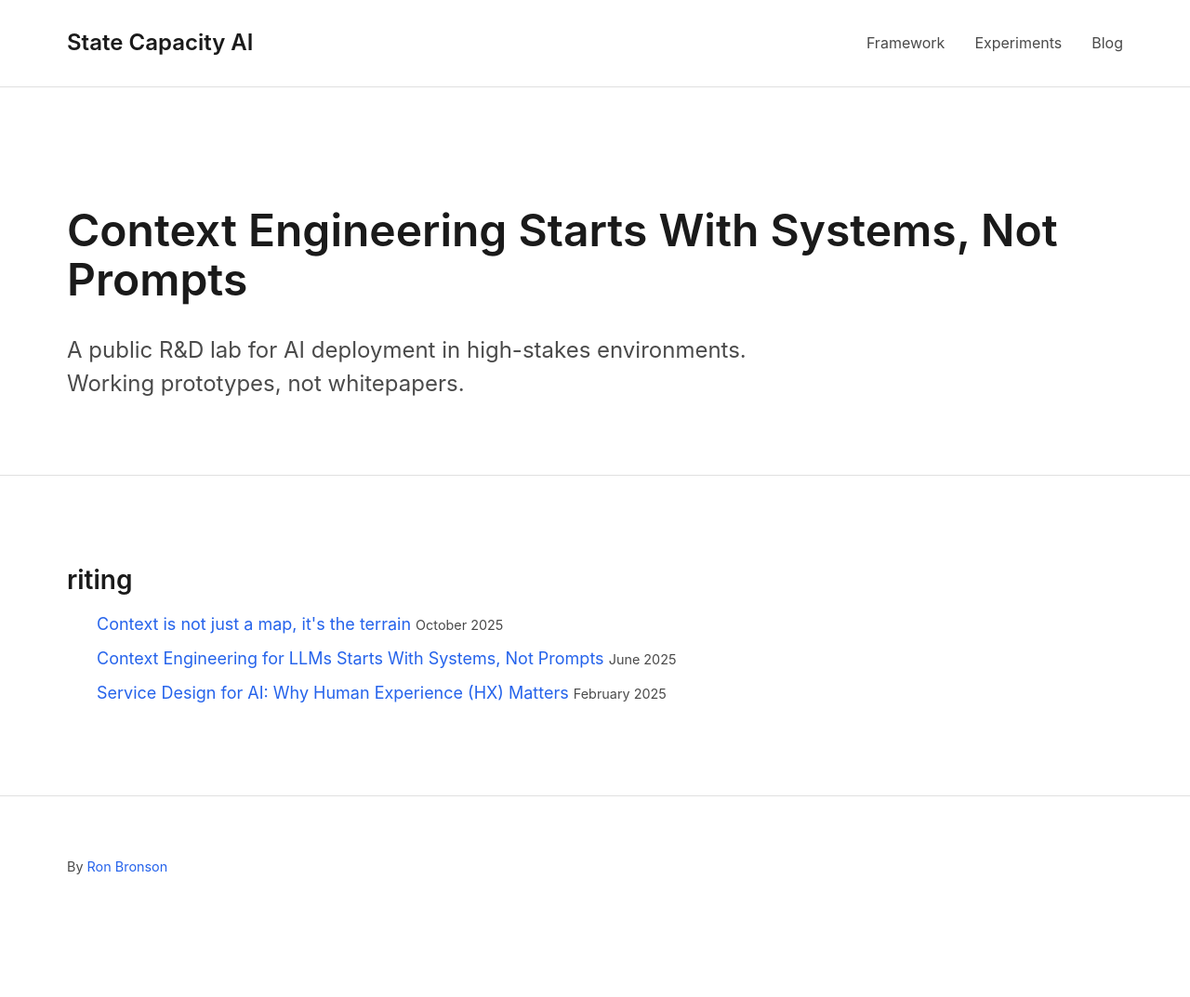
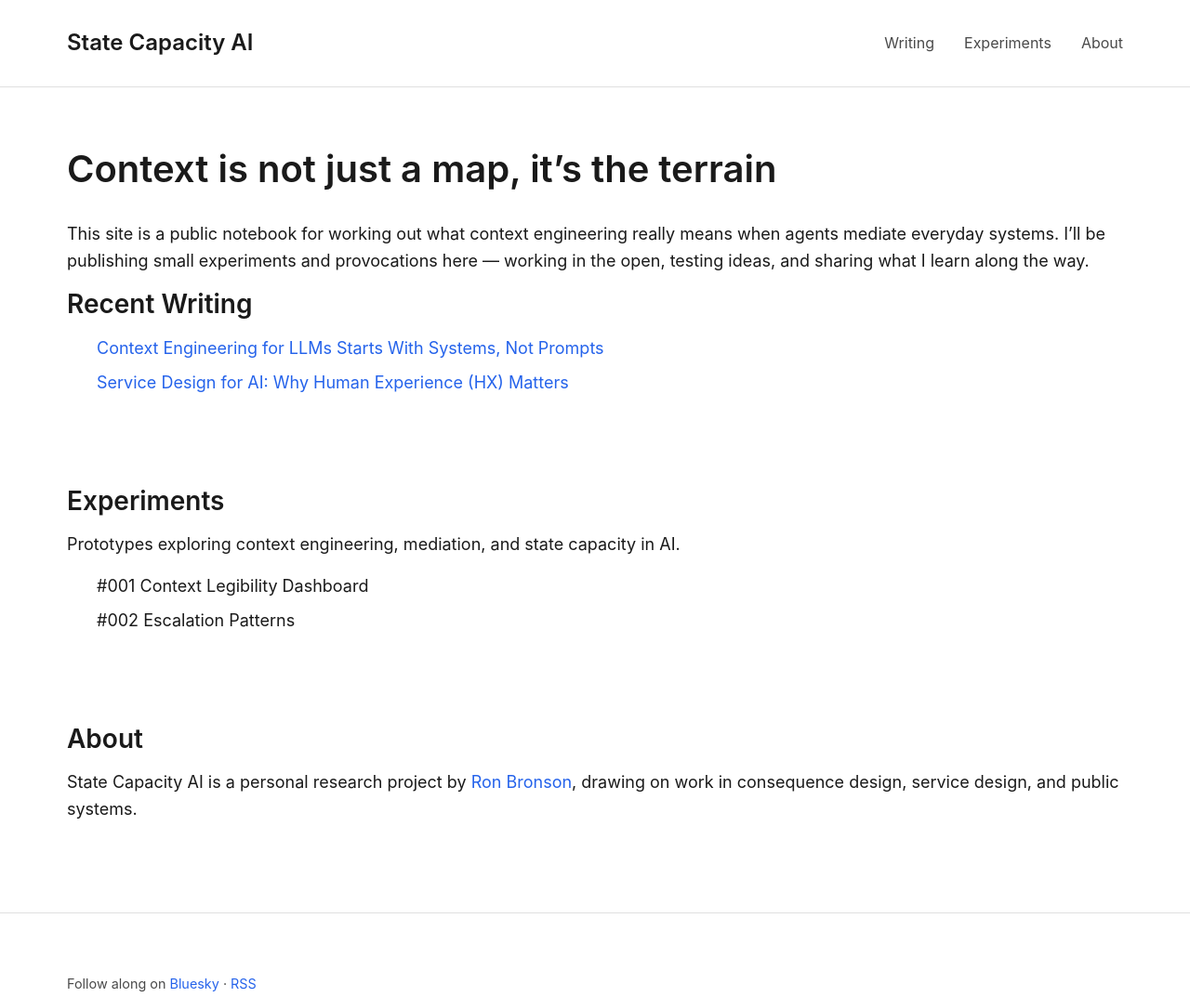
Before and after one commit to quarterback/state-capacity-ai, a plain HTML site: page index.html in a window 1280 px wide. Shown: the whole page at 93% size. Before the commit the page ends 1016 px from the top, so only its background shows below. Drawn offline with Linux system fonts and the light colour scheme; files that its build step writes are made by us from their sources.

Commit message:
Update index.html

```diff
--- a/index.html
+++ b/index.html
@@ -2,44 +2,55 @@
 <html lang="en">
 <head>
   <meta charset="UTF-8">
-    <meta name="viewport" content="width=device-width, initial-scale=1.0">
+  <meta name="viewport" content="width=device-width, initial-scale=1">
   <title>State Capacity AI</title>
-    <link rel="stylesheet" href="/css/style.css">
+  <meta name="description" content="Prototypes and notes on context engineering, agent experience, and AI deployment in public systems.">
+  <link rel="stylesheet" href="style.css">
 </head>
 <body>
   <header>
     <div class="container">
       <h1><a href="/">State Capacity AI</a></h1>
       <nav>
-                <a href="/framework">Framework</a>
+        <a href="/writing">Writing</a>
         <a href="/experiments">Experiments</a>
-                <a href="https://blog.ronbronson.com">Blog</a>
+        <a href="/about">About</a>
       </nav>
     </div>
   </header>
 
-    <main>
-        <section class="hero">
-            <div class="container">
-                <h2>Context Engineering Starts With Systems, Not Prompts</h2>
-                <p class="lead">A public R&D lab for AI deployment in high-stakes environments. Working prototypes, not whitepapers.</p>
-            </div>
+  <main class="container">
+    <article class="intro">
+      <h2>Context is not just a map, it’s the terrain</h2>
+      <p>This site is a public notebook for working out what context engineering really means when agents mediate everyday systems. I’ll be publishing small experiments and provocations here — working in the open, testing ideas, and sharing what I learn along the way.</p>
+    </article>
+
+    <section class="posts">
+      <h3>Recent Writing</h3>
+      <ul>
+        <li><a href="https://blog.ronbronson.com/context-engineering-for-llms-starts-with-systems-not-prompts/">Context Engineering for LLMs Starts With Systems, Not Prompts</a></li>
+        <li><a href="https://blog.ronbronson.com/service-design-for-ai-why-human-experience-hx-matters">Service Design for AI: Why Human Experience (HX) Matters</a></li>
+      </ul>
     </section>
 
-       <section class="foundation">
-    <div class="container">
-        <h3> riting</h3>
+    <section class="experiments">
+      <h3>Experiments</h3>
+      <p>Prototypes exploring context engineering, mediation, and state capacity in AI.</p>
       <ul>
-            <li><a href="https://blog.ronbronson.com/context-is-about-more-than-prompts/">Context is not just a map, it's the terrain</a> <span class="date">October 2025</span></li>
-            <li><a href="https://blog.ronbronson.com/context-engineering-for-llms-starts-with-systems-not-prompts/">Context Engineering for LLMs Starts With Systems, Not Prompts</a> <span class="date">June 2025</span></li>
-            <li><a href="https://blog.ronbronson.com/service-design-for-ai-why-human-experience-hx-matters/">Service Design for AI: Why Human Experience (HX) Matters</a> <span class="date">February 2025</span></li>
+        <li><span class="exp-num">#001</span> Context Legibility Dashboard</li>
+        <li><span class="exp-num">#002</span> Escalation Patterns</li>
       </ul>
-    </div>
     </section>
+
+    <section class="about">
+      <h3>About</h3>
+      <p>State Capacity AI is a personal research project by <a href="https://blog.ronbronson.com">Ron Bronson</a>, drawing on work in consequence design, service design, and public systems.</p>
+    </section>
+  </main>
 
   <footer>
     <div class="container">
-            <p>By <a href="https://blog.ronbronson.com">Ron Bronson</a></p>
+      <p>Follow along on <a href="https://bsky.app/profile/ronbronson.bsky.social">Bluesky</a> · <a href="https://blog.ronbronson.com/rss.xml">RSS</a></p>
     </div>
   </footer>
 </body>
```
Lines whose indentation alone changed are shown as unchanged.
